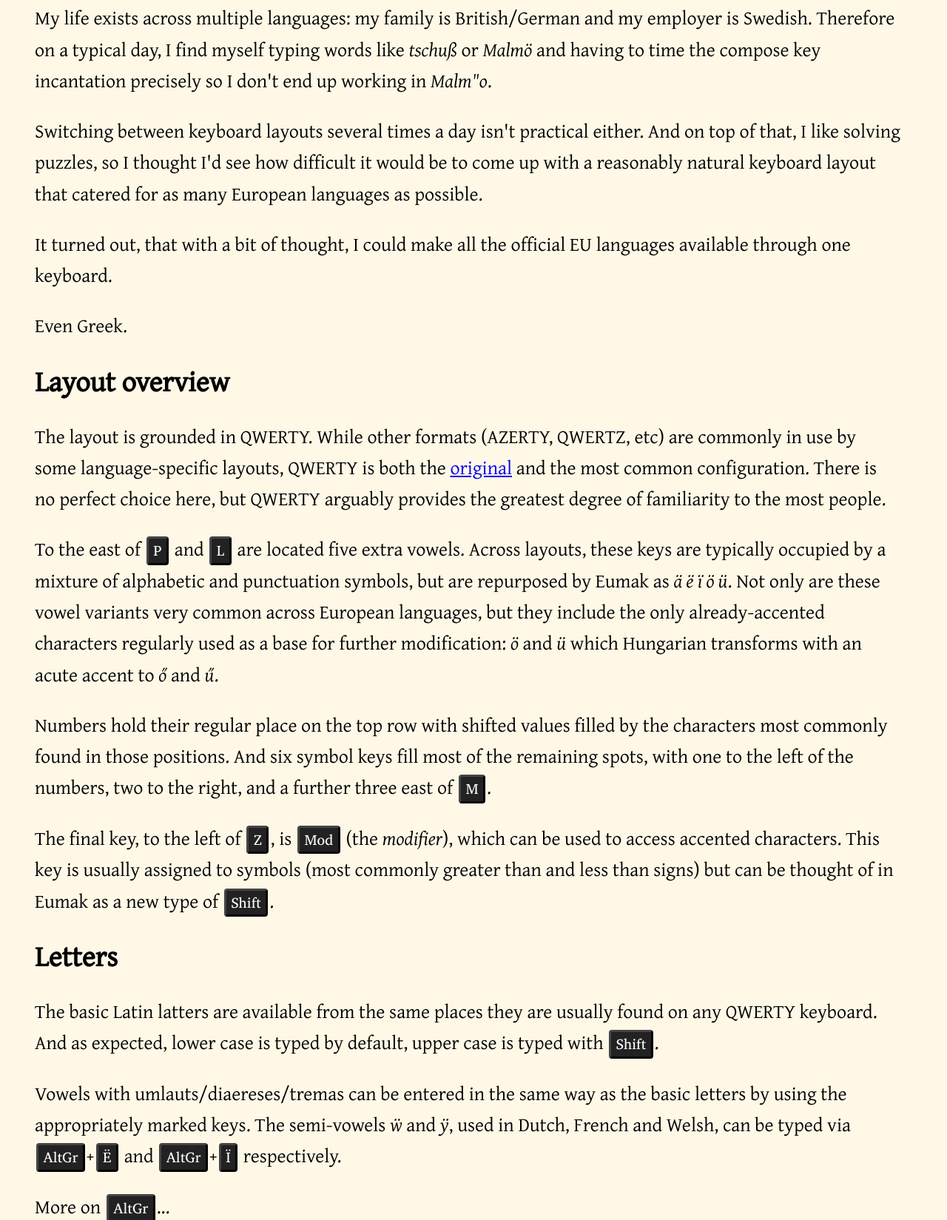
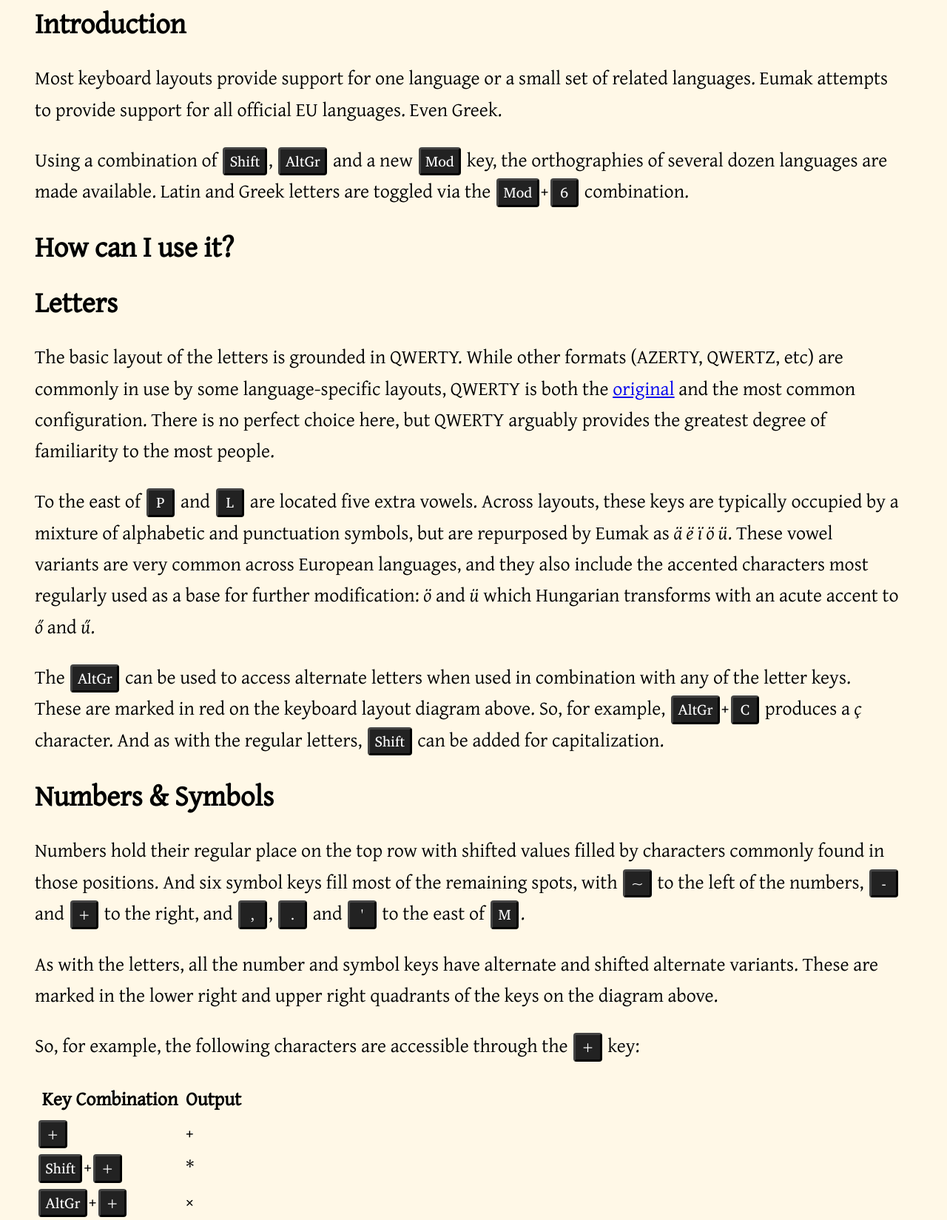
Before and after one commit to technige/eumak, a plain HTML site: page docs/index.html in a window 1280 px wide. Shown: the part 723-2372 px from the top of the page at 74% size. Drawn offline with Linux system fonts and the light colour scheme.

Commit message:
Updated text

```diff
--- a/docs/eumak.css
+++ b/docs/eumak.css
@@ -19,7 +19,7 @@ html {
 }
 body {
     background-color: #FFF8E7;
-    font-family: "GentiumPlus";
+    font-family: "GentiumPlus", serif;
 }
 main {
     width: 90rem;
@@ -38,10 +38,12 @@ kbd {
     color: #fff;
     display: inline-block;
     margin: 0 0.15625rem;
+    min-width: 1em;
     padding: 0 0.5rem;
-    font-family: "CharisSIL";
+    font-family: "CharisSIL", serif;
     font-size: 75%;
     line-height: 2.5rem;
+    text-align: center;
 }
 
 
--- a/docs/index.html
+++ b/docs/index.html
@@ -439,74 +439,91 @@
 </div>
 
 
+    <h2>Introduction</h2>
     <p>
-    My life exists across multiple languages: my family is British/German and my employer is Swedish.
-    Therefore on a typical day, I find myself typing words like <em>tschuß</em> or <em>Malmö</em> and having to time the compose key incantation precisely so I don't end up working in <em>Malm"o</em>.
+        Most keyboard layouts provide support for one language or a small set of related languages.
+        Eumak attempts to provide support for all official EU languages. Even Greek.
     </p>
     <p>
-    Switching between keyboard layouts several times a day isn't practical either.
-    And on top of that, I like solving puzzles, so I thought I'd see how difficult it would be to come up with a reasonably natural keyboard layout that catered for as many European languages as possible.
-</p>
-<p>
-    It turned out, that with a bit of thought, I could make all the official EU languages available through one keyboard.
-</p>
-<p>
-    Even Greek.
+        Using a combination of <kbd>Shift</kbd>, <kbd>AltGr</kbd> and a new <kbd>Mod</kbd> key, the
+        orthographies of several dozen languages are made available. Latin and Greek letters are
+        toggled via the <kbd>Mod</kbd>+<kbd>6</kbd> combination.
     </p>
 
 
-<h2>Layout overview</h2>
-<p>
-    The layout is grounded in QWERTY.
-    While other formats (AZERTY, QWERTZ, etc) are commonly in use by some language-specific layouts, QWERTY is both the <a href="https://en.wikipedia.org/wiki/QWERTY">original</a> and the most common configuration.
-    There is no perfect choice here, but QWERTY arguably provides the greatest degree of familiarity to the most people.
-</p>
-<p>
-    To the east of <kbd>P</kbd> and <kbd>L</kbd> are located five extra vowels.
-    Across layouts, these keys are typically occupied by a mixture of alphabetic and punctuation symbols, but are repurposed by Eumak as <em>ä ë ï ö ü</em>.
-    Not only are these vowel variants very common across European languages, but they include the only already-accented characters regularly used as a base for further modification:
-    <em>ö</em> and <em>ü</em> which Hungarian transforms with an acute accent to <em>ő</em> and <em>ű</em>.
-</p>
-<p>
-    Numbers hold their regular place on the top row with shifted values filled by the characters most commonly found in those positions.
-    And six symbol keys fill most of the remaining spots, with one to the left of the numbers, two to the right, and a further three east of <kbd>M</kbd>.
-</p>
-<p>
-    The final key, to the left of <kbd>Z</kbd>, is <kbd>Mod</kbd> (the <em>modifier</em>), which can be used to access accented characters.
-    This key is usually assigned to symbols (most commonly greater than and less than signs) but can be thought of in Eumak as a new type of <kbd>Shift</kbd>.
-</p>
+    <h2>How can I use it?</h2>
+
 
     <h2>Letters</h2>
     <p>
-    The basic Latin latters are available from the same places they are usually found on any QWERTY keyboard.
-    And as expected, lower case is typed by default, upper case is typed with <kbd>Shift</kbd>.
+        The basic layout of the letters is grounded in QWERTY. While other formats (AZERTY, QWERTZ,
+        etc) are commonly in use by some language-specific layouts, QWERTY is both the
+        <a href="https://en.wikipedia.org/wiki/QWERTY">original</a> and the most common
+        configuration. There is no perfect choice here, but QWERTY arguably provides the greatest
+        degree of familiarity to the most people.
     </p>
     <p>
-    Vowels with umlauts/diaereses/tremas can be entered in the same way as the basic letters by using the appropriately marked keys.
-    The semi-vowels <em>ẅ</em> and <em>ÿ</em>, used in Dutch, French and Welsh, can be typed via <kbd>AltGr</kbd>+<kbd>Ë</kbd> and <kbd>AltGr</kbd>+<kbd>Ï</kbd> respectively.
+        To the east of <kbd>P</kbd> and <kbd>L</kbd> are located five extra vowels. Across layouts,
+        these keys are typically occupied by a mixture of alphabetic and punctuation symbols, but
+        are repurposed by Eumak as <em>ä ë ï ö ü</em>. These vowel variants are very common across
+        European languages, and they also include the accented characters most regularly used as a
+        base for further modification: <em>ö</em> and <em>ü</em> which Hungarian transforms with an
+        acute accent to <em>ő</em> and <em>ű</em>.
     </p>
     <p>
-    More on <kbd>AltGr</kbd>...
+        The <kbd>AltGr</kbd> can be used to access alternate letters when used in combination with
+        any of the letter keys. These are marked in red on the keyboard layout diagram above. So,
+        for example, <kbd>AltGr</kbd>+<kbd>C</kbd> produces a <em>ç</em> character. And as with the
+        regular letters, <kbd>Shift</kbd> can be added for capitalization.
+    </p>
+
+
+    <h2>Numbers &amp; Symbols</h2>
     <p>
+        Numbers hold their regular place on the top row with shifted values filled by characters
+        commonly found in those positions. And six symbol keys fill most of the remaining spots,
+        with <kbd>~</kbd> to the left of the numbers, <kbd>-</kbd> and <kbd>+</kbd> to the right,
+        and <kbd>,</kbd>, <kbd>.</kbd> and <kbd>'</kbd> to the east of <kbd>M</kbd>.
+    </p>
+    <p>
+        As with the letters, all the number and symbol keys have alternate and shifted alternate
+        variants. These are marked in the lower right and upper right quadrants of the keys on the
+        diagram above.
+    </p>
+    <p>
+        So, for example, the following characters are accessible through the <kbd>+</kbd> key:
+    </p>
+    <table>
+        <tr><th>Key Combination</th><th>Output</th></tr>
+        <tr><td><kbd>+</kbd></td><td>+</td></tr>
+        <tr><td><kbd>Shift</kbd>+<kbd>+</kbd></td><td>*</td></tr>
+        <tr><td><kbd>AltGr</kbd>+<kbd>+</kbd></td><td>×</td></tr>
+        <tr><td><kbd>Shift</kbd>+<kbd>AltGr</kbd>+<kbd>+</kbd></td><td>·</td></tr>
+    </table>
+
+
+    <h2>Modified Characters</h2>
+    <p>
+        The key to the left of <kbd>Z</kbd> is <kbd>Mod</kbd>, the <em>modifier</em> key, which
+        can be used to access accented characters. This key is usually assigned to symbols (most
+        commonly greater than and less than signs) but can be thought of in Eumak as a new type of
+        <kbd>Shift</kbd>.
+    </p>
     <p>
         <kbd>Mod</kbd> plus letters...
     <p>
     <p>
         <kbd>Mod</kbd> and dead keys...
     <p>
+
+
+    <h2>Greek Mode</h2>
     <p>
         Greek mode...
     <p>
 
 
-<h2>Numbers & Symbols</h2>
-
-
-<h2>How can I use it?</h2>
-
-
-<h2>More about the design</h2>
-
+    <h2>Full Character List</h2>
     <!--
     <h1>What's included?</h1>
     The keyboard attempts to provide full support for the following language groups:
```
Also changed, not shown: 1 other file. Lines whose indentation alone changed are shown as unchanged.
